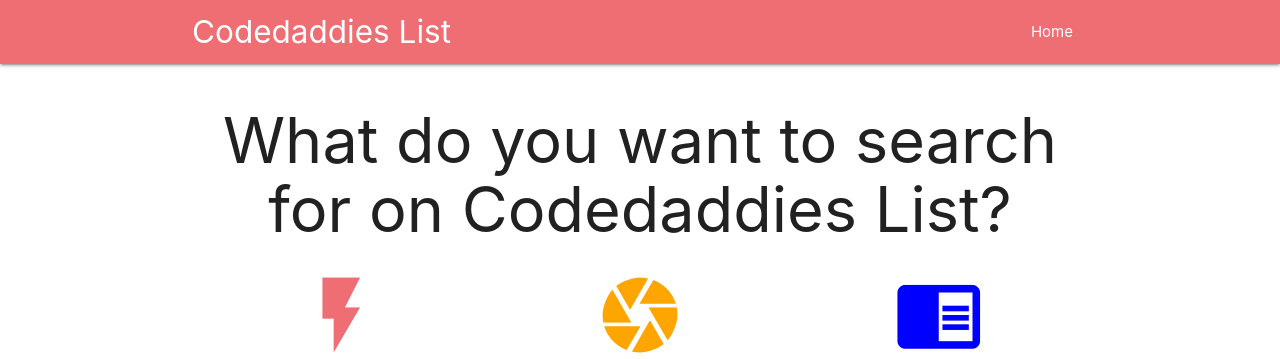
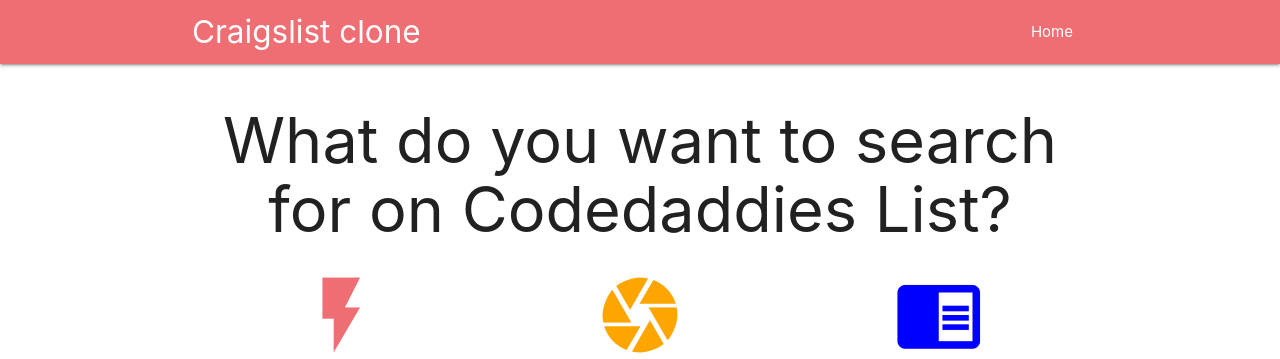
Before and after one commit to Avneet16/craigslist_clone, a Django app: template templates/base.html in a window 1280 px wide. Shown: the top 359 px of the page. Run offline with Django 3.2, Linux system fonts and the light colour scheme; the template is opened without the code that fills it, so the values that code supplies are empty.

```diff
--- a/templates/base.html
+++ b/templates/base.html
@@ -4,7 +4,7 @@
 <html lang="en">
 <head>
     <meta charset="UTF-8">
-    <title>Codedaddies List</title>
+    <title>Craigslist Clone</title>
     <meta charset="UTF-8"/>
     <meta name="viewport" content="width=device-width, initial-scale=1"/>
     <link rel="stylesheet" href="{% static "css/style.css" %}">
@@ -15,7 +15,7 @@
 <body>
 <nav>
     <div class="container nav-wrapper">
-        <a href="/" class="brand-logo">Codedaddies List</a>
+        <a href="/" class="brand-logo">Craigslist clone</a>
         <ul id="nav-mobile" class="right">
             <li><a href="/">Home</a></li>
         </ul>
```
